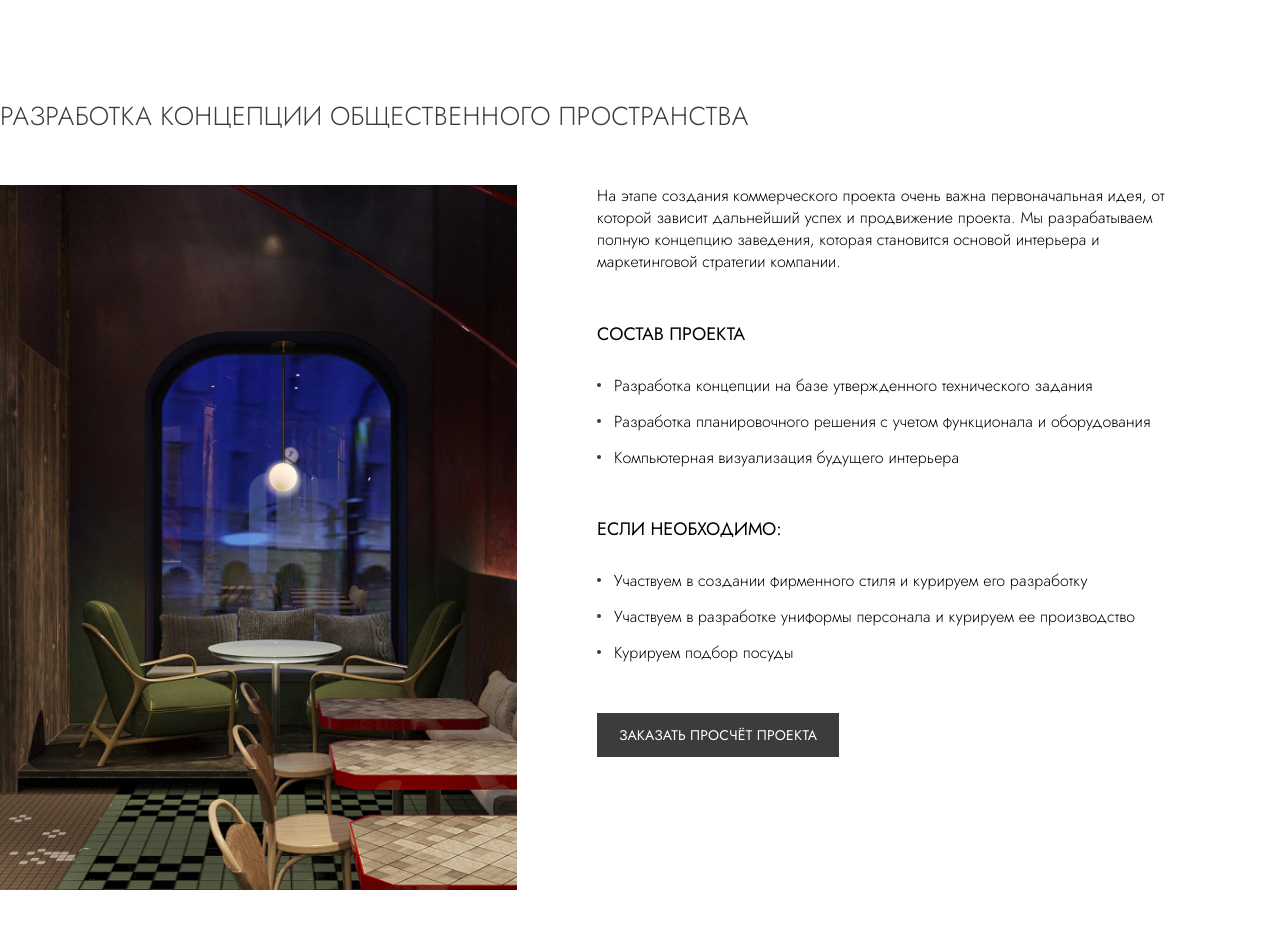
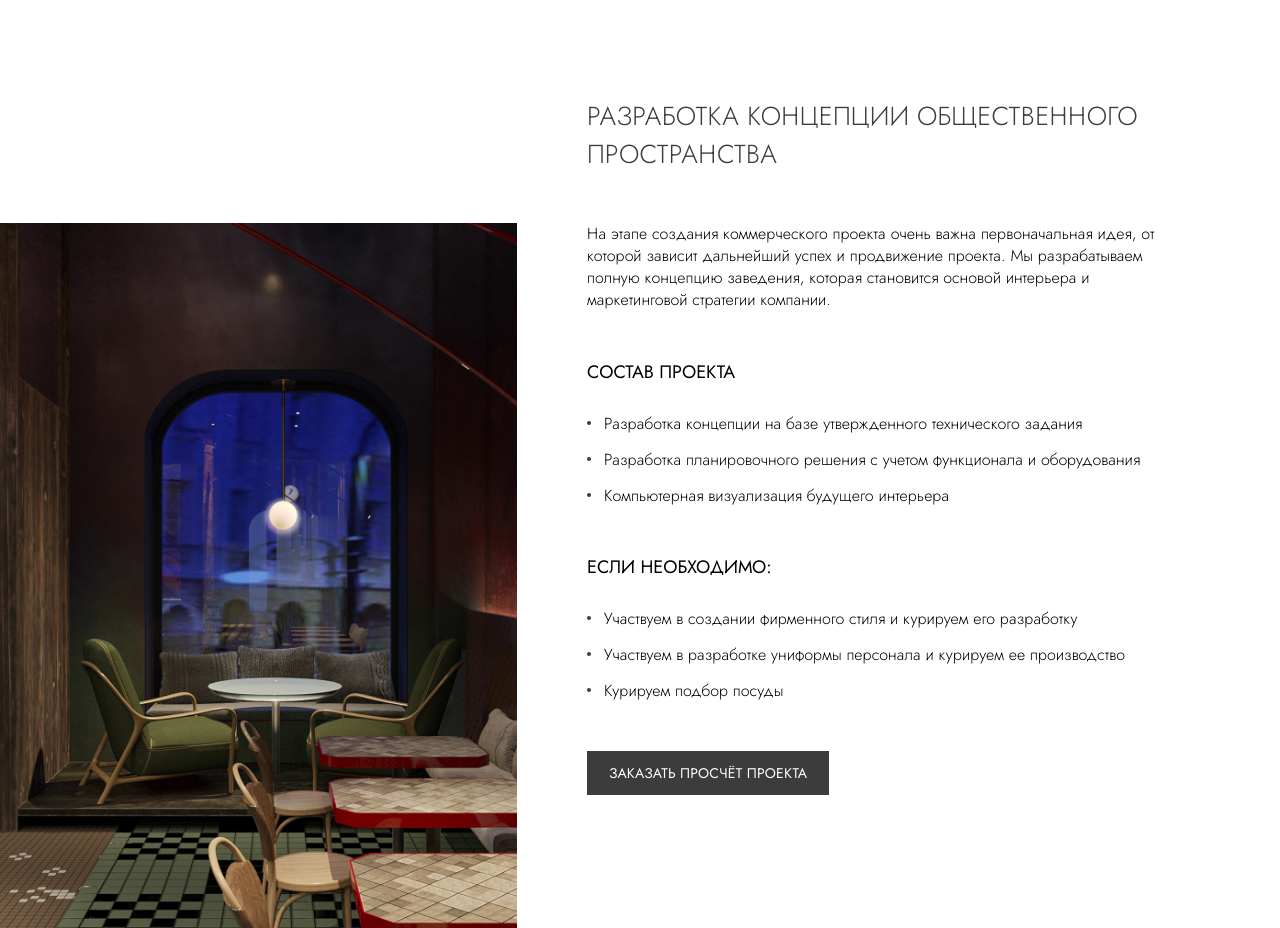
Before and after one commit to skrega/LPTV, a website: page app/concept-public-space.html in a window 1280 px wide. Shown: the part 420-1348 px from the top of the page. Drawn offline with nearby package versions, Linux system fonts and the light colour scheme.

Commit message:
fixed concept page

```diff
--- a/app/concept-public-space.html
+++ b/app/concept-public-space.html
@@ -85,17 +85,17 @@
           <img src="images/concept-1.jpg" alt="Разработка концепции общественного пространствав">
         </div>
         <div class="container-none services__inner d-flex">
-          <div class="services-col"></div>
-          <div class="services-col">
+          <div class="services-col__left"></div>
+          <div class="services-col__right">
             <div class="title mb-5">Разработка концепции общественного пространства</div>
           </div>
         </div>
 
         <div class="container-none services__inner d-flex mb-8">
-          <div class="services-col">
+          <div class="services-col__left">
             <img class="services-col__img services-col__img-top" src="images/concept-col-1.jpg" alt="">
           </div>
-          <div class="services-col">
+          <div class="services-col__right">
             <div class="services-col__text mb-5">
               На этапе создания коммерческого проекта очень важна первоначальная идея, от которой зависит дальнейший
               успех и продвижение проекта. Мы разрабатываем полную концепцию заведения, которая становится основой
```
